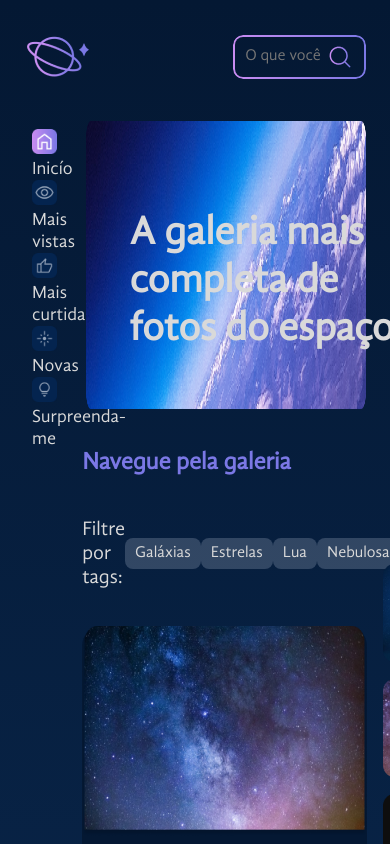
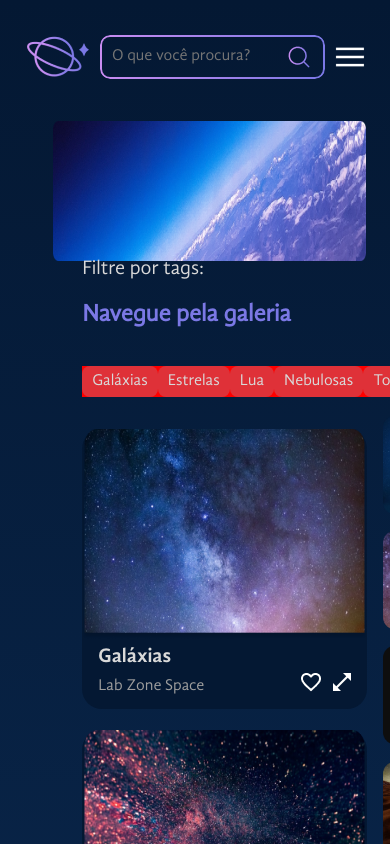
Before and after one commit to aninhafofazap/space, a React (Create React App) app: page / in a window 390 px wide. Shown: the top 844 px of the page. Built offline with nearby package versions, Linux system fonts and the light colour scheme.

Commit message:
Feat: Starting website responsiveness

```diff
--- a/src/Componentes/Banner/Banner.module.scss
+++ b/src/Componentes/Banner/Banner.module.scss
@@ -22,3 +22,20 @@
         left: 44px;
     }
 }
+
+@media screen and (max-width: 414px) {
+    .banner {
+        width: 100%;
+        position: relative;
+
+        img {
+            width: 313px;
+            height: 140px;
+            left: 24px;
+        }
+
+        h1 {
+            display: none;
+        }
+    }
+}
--- a/src/Componentes/Footer/index.jsx
+++ b/src/Componentes/Footer/index.jsx
@@ -1,5 +1,6 @@
 import React from "react";
 import { FaLinkedin, FaInstagram, FaTwitter } from "react-icons/fa";
+import { ImLab } from "react-icons/im";
 
 import styles from "./footer.module.scss";
 
@@ -16,6 +17,9 @@ function Rodape() {
         <a href="https://twitter.com/AnaVickz">
           <FaTwitter size={24} />
         </a>
+        <a href="https://labzone.com.br/">
+          <ImLab size={24} />
+        </a>
       </div>
       <p>Desenvolvido por Ana Victória</p>
     </footer>
--- a/src/Componentes/Header/header.module.scss
+++ b/src/Componentes/Header/header.module.scss
@@ -48,3 +48,13 @@
         cursor: pointer;
     }
 }
+
+
+@media screen and (max-width: 414px) {
+    .header {}
+
+    .header__container {
+        width: 60%;
+        margin: 0 auto;
+    }
+}
--- a/src/Componentes/Header/index.jsx
+++ b/src/Componentes/Header/index.jsx
@@ -1,18 +1,23 @@
-import logo from "./logo.png"
-import search from "./search.png"
-import styles from './header.module.scss'
+import logo from "./logo.png";
+import search from "./search.png";
+import menu from "./menu.png";
+import styles from "./header.module.scss";
 
-function Header (){
+function Header() {
   return (
     <header className={styles.header}>
-    <img src={logo}alt="Logo Space"/>
+      <img src={logo} alt="Logo Space" />
       <div className={styles.header__container}>
-        <input className={styles.header__input} type="text" placeholder="O que você procura?"/>
-        <img src={search}alt="ícone de busca"/>
+        <input
+          className={styles.header__input}
+          type="text"
+          placeholder="O que você procura?"
+        />
+        <img src={search} alt="ícone de busca" />
       </div>
+      <img src={menu} alt="ícone menu" />
     </header>
   );
 }
 
-
 export default Header;
--- a/src/Componentes/Main/main.module.scss
+++ b/src/Componentes/Main/main.module.scss
@@ -43,3 +43,9 @@
         font-family: "GandhiSansRegular"
     }
 }
+
+@media screen and (max-width: 414px) {
+    .main__list {
+        display: none;
+    }
+}
--- a/src/Componentes/Tags/tags.module.scss
+++ b/src/Componentes/Tags/tags.module.scss
@@ -28,3 +28,17 @@
         }
     }
 }
+
+@media screen and (max-width: 414px) {
+    .tags p {
+        position: absolute;
+        top: 225px;
+        margin: 2rem 0;
+        display: flex;
+    }
+
+
+    .tags__list {
+        background-color: red;
+    }
+}
```
Also changed, not shown: src/Componentes/Header/menu.png (added). Lines whose indentation alone changed are shown as unchanged.
